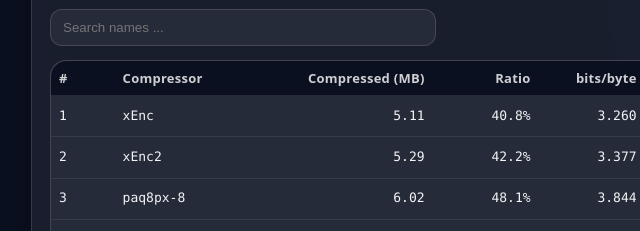
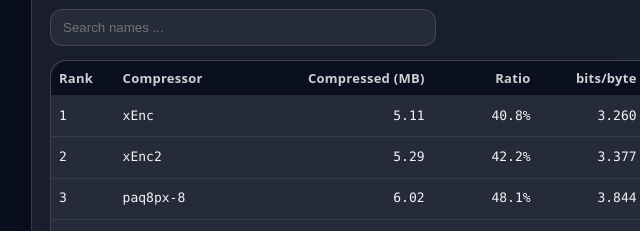
Before and after one commit to pratas/pratas.github.io, a plain HTML site: page challenge.html in a window 1280 px wide. Shown: the part 364-595 px from the top of the page, 59-699 px from the left. Drawn offline with nearby package versions, Linux system fonts and the light colour scheme.

Commit message:
Update challenge.html

```diff
--- a/challenge.html
+++ b/challenge.html
@@ -489,7 +489,7 @@
         </colgroup>
         <thead>
           <tr>
-            <th data-key="rank">#</th>
+            <th data-key="rank">Rank</th>
             <th data-key="group">Compressor</th>
             <th class="right" data-key="comp_mb">Compressed (MB)</th>
             <th class="right" data-key="ratio">Ratio</th>
```
